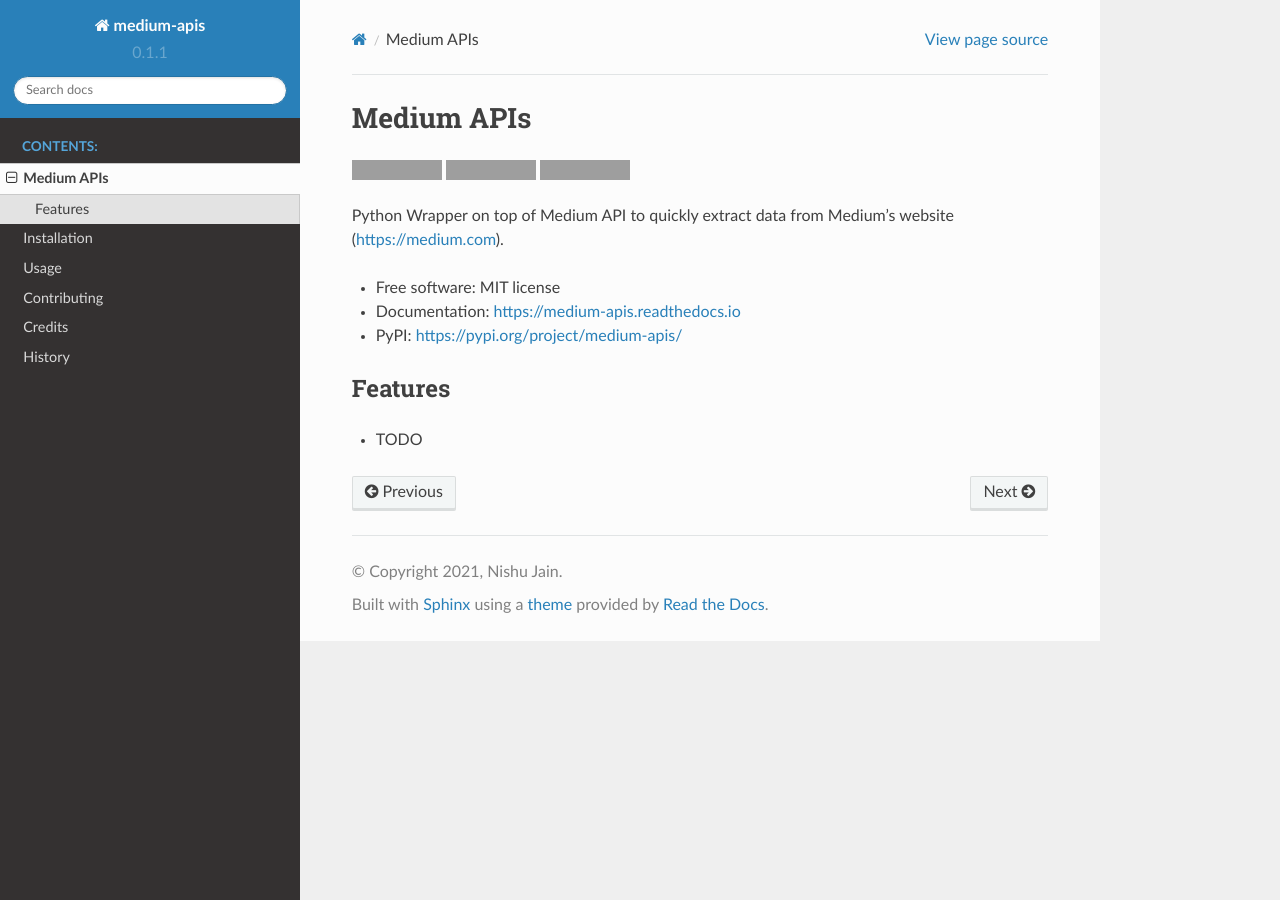
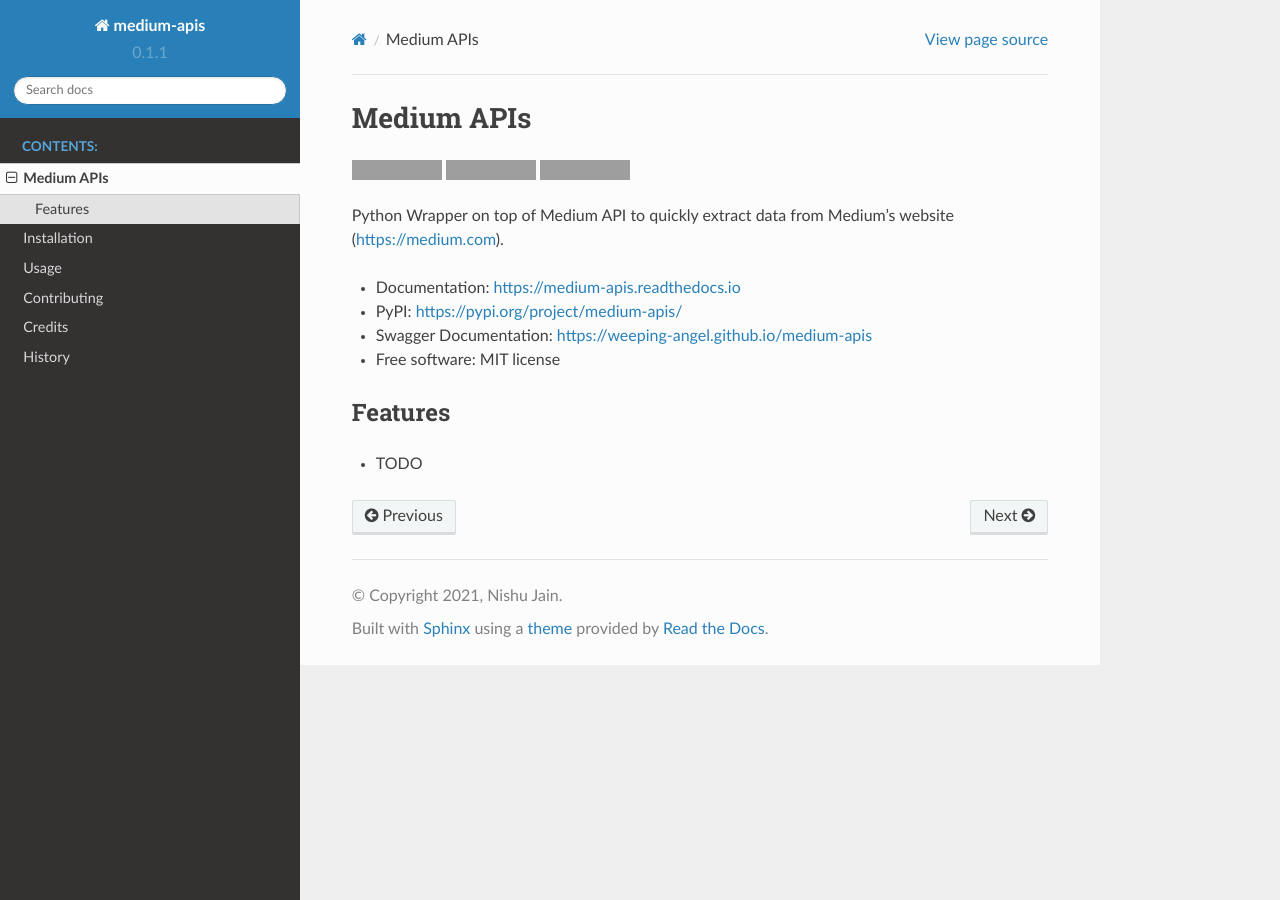
Before and after one commit to weeping-angel/medium-api, a Sphinx documentation site: the page built from docs/README.rst, in a window 1280 px wide. Built offline with Sphinx 7.4.7 and the Read the Docs theme 2.0.0, drawn with Linux system fonts in a browser that asks for light colours; grey boxes are pictures that could not be loaded.

Commit message:
added swagger docs links in readme

```diff
--- a/docs/README.rst
+++ b/docs/README.rst
@@ -19,10 +19,11 @@ Medium APIs
 Python Wrapper on top of Medium API to quickly extract data from Medium's website (https://medium.com).
 
 
-* Free software: MIT license
+
 * Documentation: https://medium-apis.readthedocs.io
 * PyPI: https://pypi.org/project/medium-apis/
-
+* Swagger Documentation: https://weeping-angel.github.io/medium-apis
+* Free software: MIT license
 
 Features
 --------
```
